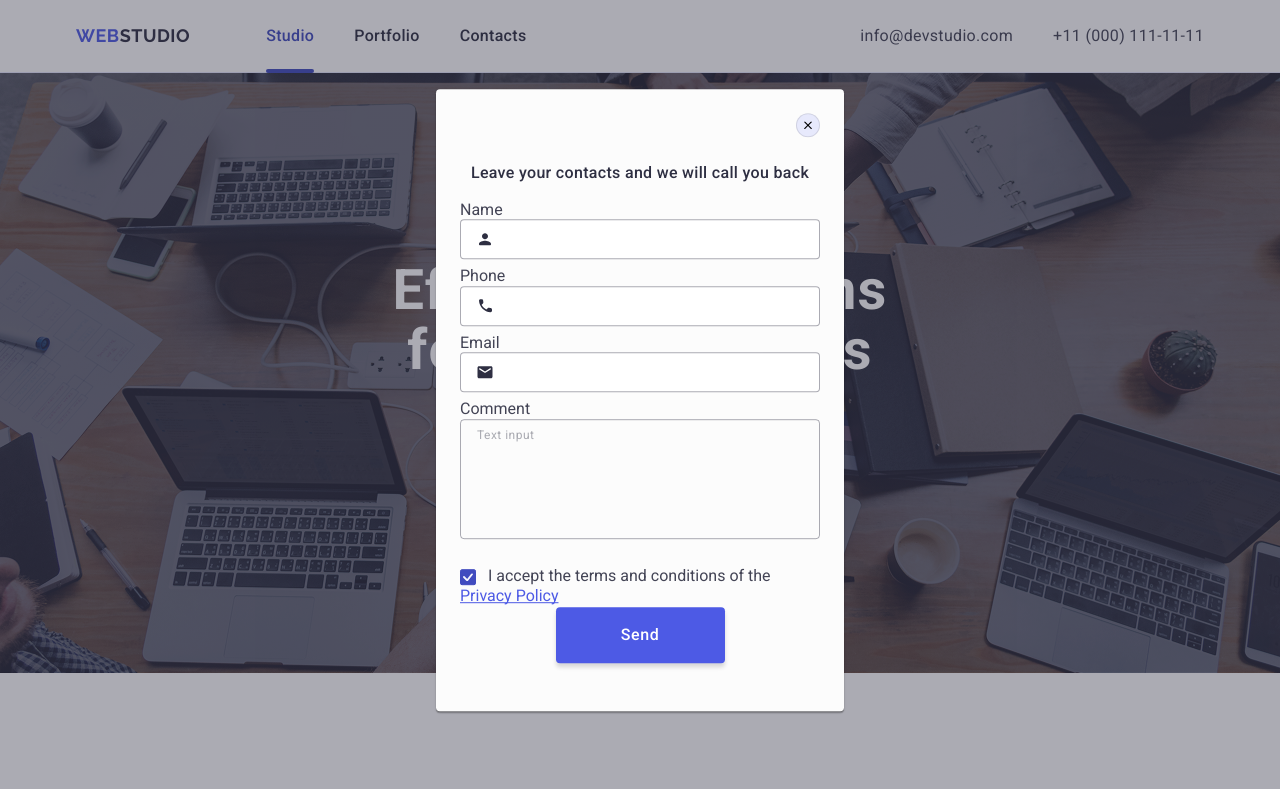
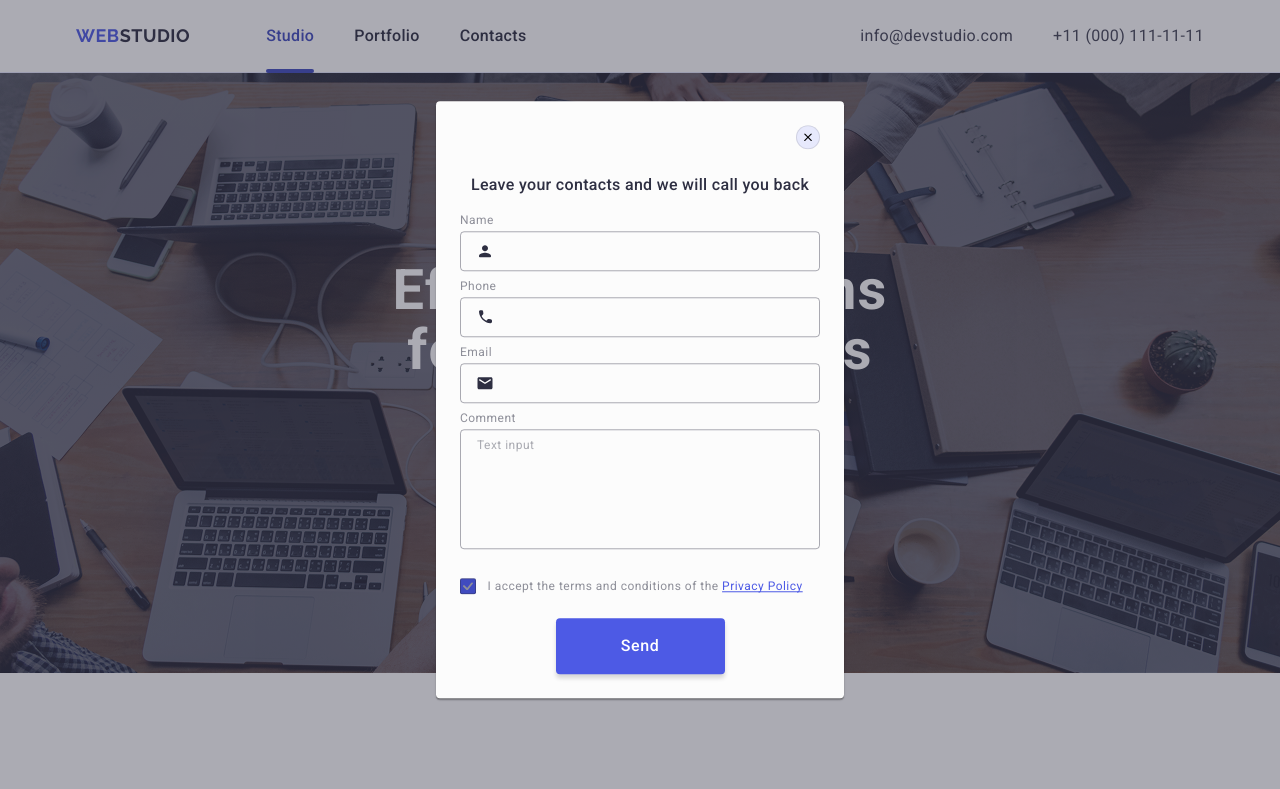
Before and after one commit to OleksandraZakovorotna/goit-markup-hw-05, a plain HTML site: page index.html in a window 1280 px wide. Shown: the top 789 px of the page. Drawn offline with nearby package versions, Linux system fonts and the light colour scheme.

Commit message:
error correction

```diff
--- a/css/style.css
+++ b/css/style.css
@@ -680,6 +680,17 @@ font-weight: 500;
     margin-bottom: 16px;
 }
 
+.modal-form-label {
+    display: block;
+    margin-bottom: 4px;
+    font-weight: 400;
+    font-size: 12px;
+    line-height: 1.17;
+    letter-spacing: 0.04em;
+    color: #8e8f99;
+}
+
+
 .modal-input-wrapper {
     position: relative;
 }
@@ -690,6 +701,7 @@ font-weight: 500;
     border: 1px solid rgba(46, 47, 66, 0.4);
     border-radius: 4px;
     outline: transparent;
+    background-color: transparent;
     padding: 11px 38px;
     transition: border-color 250ms cubic-bezier(0.4, 0, 0.2, 1);
 }
@@ -718,6 +730,7 @@ font-weight: 500;
     height: 120px;
     outline: transparent;
     padding: 8px 16px;
+    margin-bottom: 16px;
     font-size: 12px;
     line-height: 1.17;
     letter-spacing: 0.04em;
@@ -725,7 +738,6 @@ font-weight: 500;
     background-color: transparent;
     border: 1px solid rgba(46, 47, 66, 0.4);
     border-radius: 4px;
-    margin-bottom: 16px;
     transition: border-color 250ms cubic-bezier(0.4, 0, 0.2, 1);
 }
 
@@ -785,22 +797,22 @@ font-weight: 500;
     border-radius: 2px;
     border: 1px solid rgba(46, 47, 66, 0.4);
     position: relative;
-    color: transparent;
+    fill: transparent;
     align-items: center;
     justify-content: center;
     cursor: pointer;
     margin-right: 8px;
-    transition: background-color 250ms cubic-bezier(0.4, 0, 0.2, 1), border-color 250ms cubic-bezier(0.4, 0, 0.2, 1);
+    transition: background-color 250ms cubic-bezier(0.4, 0, 0.2, 1), border 250ms cubic-bezier(0.4, 0, 0.2, 1), fill 250ms cubic-bezier(0.4, 0, 0.2, 1);
 }
 
 input[type="checkbox"]:checked + .modal-form-label > .checkbox-square {
     background-color: #404bbf;
-    border-color: #404bbf;
-    color: #f4f4fd;
+    border: none
+    fill: #F4F4FD;
 }
 
 .modal-checkbox-icon {
-fill: currentColor;
+    fill: currentColor;
 }
 
 /* #endregion */
--- a/index.html
+++ b/index.html
@@ -470,7 +470,6 @@
         <div class="footer-form-subscribe">
           <p class="subscr-text">Subscribe</p>
           <form class="form-subscribe" name="subscribe-footer-form">
-            <div class="footer-wrapper-input">
             <label class="footer-label" for="subscr-email">
               <input
                 type="email"
@@ -486,7 +485,6 @@
                 <use href="./images/icons.svg#icon-frame"></use>
               </svg>
             </button>
-            </div>
           </form>
         </div>
       </div>
@@ -509,7 +507,7 @@
                 id="user-name"
                 name="user-name"
               />
-              <svg class="modal-form-icon" width="18" height="18">
+              <svg class="modal-form-icon" width="18" height="24">
                 <use href="./images/icons.svg#icon-person"></use>
               </svg>
             </div>
@@ -554,10 +552,11 @@
           </div>
           <div class="modal-form-checkbox">
             <input
-              class="visually-hidden"
+              class="visually-hidden custom-checkbox"
               type="checkbox"
               name="user-privacy"
               id="user-privacy"
+              value="true"
               checked
             />
             <label class="modal-form-label" for="user-privacy"
@@ -569,9 +568,8 @@
               I accept the terms and conditions of the
               <a class="privacy-accent" href="">Privacy Policy</a></label
             >
-
+          </div>
           <button class="modal-btn-submit" type="submit">Send</button>
-          </div>
         </form>
       </div>
     </div>
```
Lines whose indentation alone changed are shown as unchanged.
